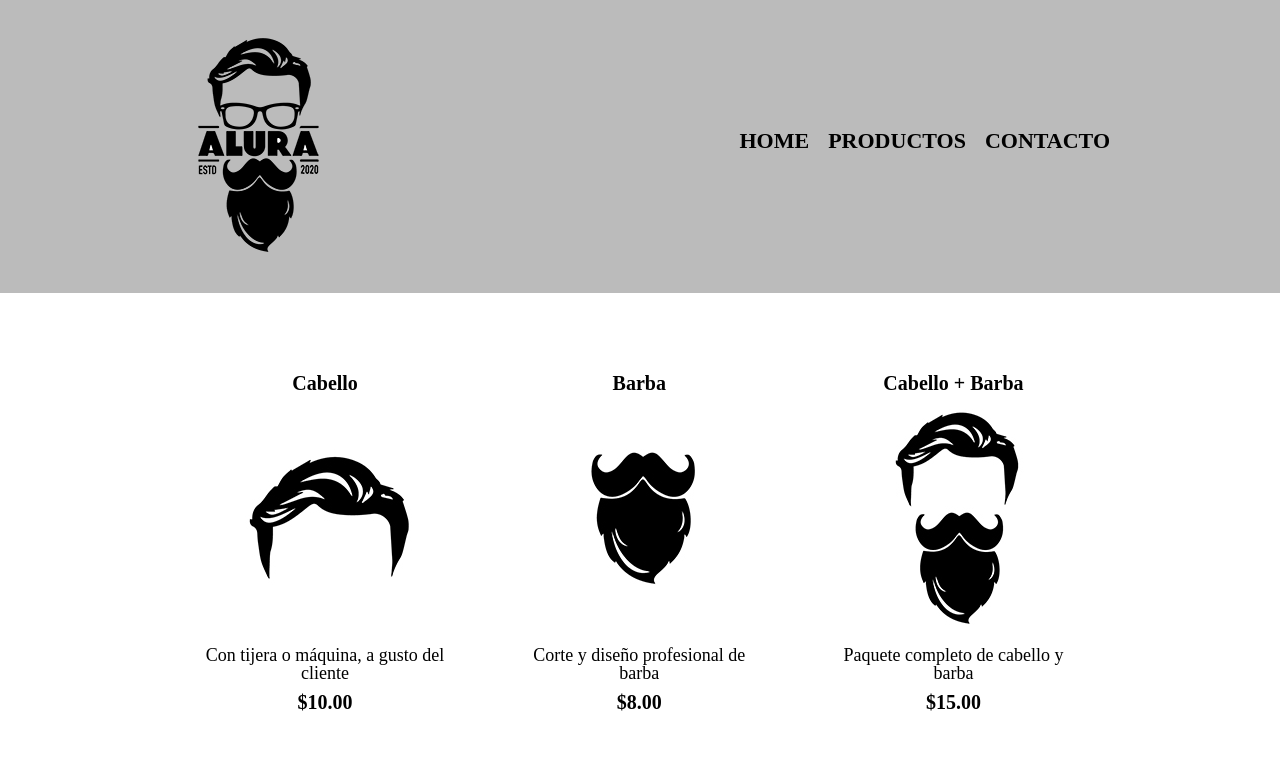
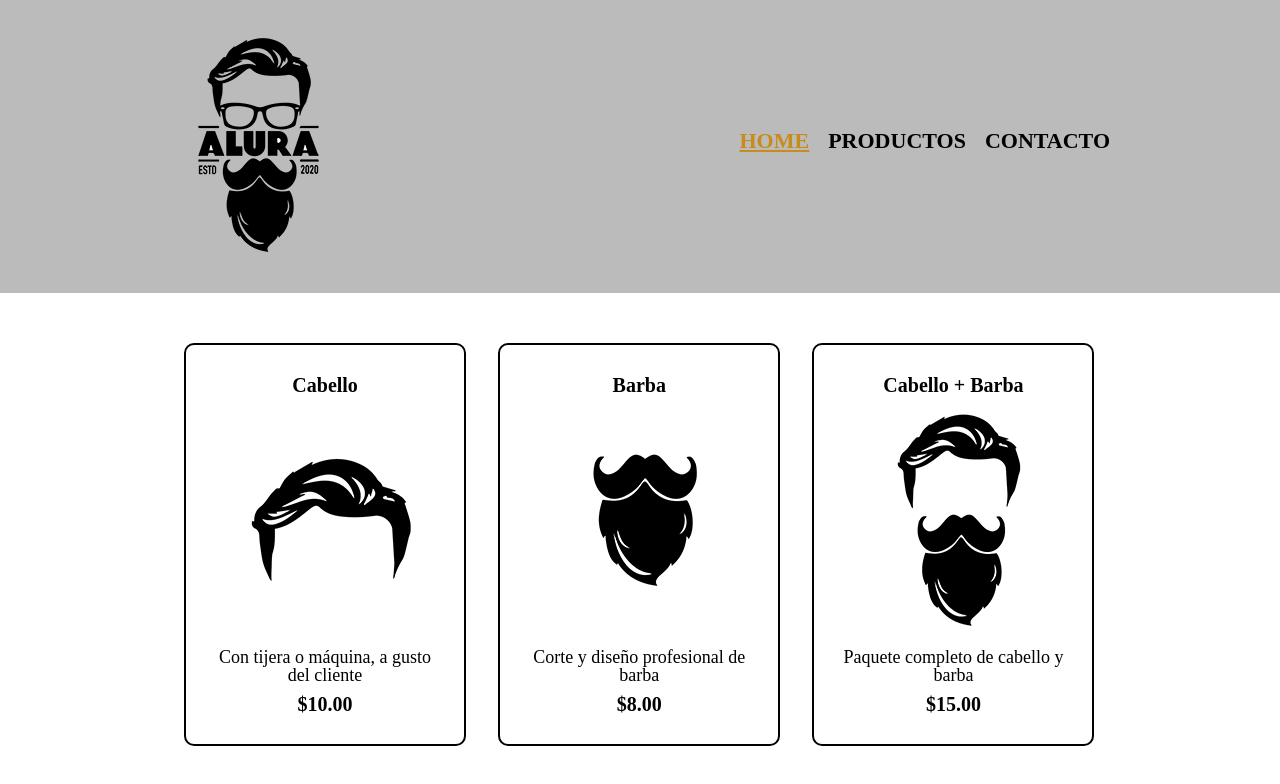
Before and after one commit to JoseFAllende/BarberiaAlura, a plain HTML site: page productos.html in a window 1280 px wide. In both pictures the pointer is over the link "HOME". Drawn offline with Linux system fonts and the light colour scheme.

Commit message:
bordesItems y hover del navbar

```diff
--- a/productos.css
+++ b/productos.css
@@ -28,6 +28,13 @@ nav a{
     font-size: 22px;
     text-decoration: none;
 }
+/* Propiedad hover captura el movimiento del mouse sobre el elemento (item del nav) */
+nav a:hover{
+color: #c78c19;
+/* Subrayado links de navegacion */
+text-decoration: underline;
+
+}
 .productos{
     width: 940px;
     margin: 0px auto;
@@ -42,6 +49,14 @@ nav a{
     margin: 0 1.5%;
     padding: 30px 20px;
     box-sizing: border-box;
+    /* Propiedades de borde individuales
+    border-color: #000000;
+    border-width: 2px;
+    border-style: solid; */
+    /* Propiedad unificada. Respetar el orden */
+    border: 2px solid #000000;
+    /* Bordes redondeados */
+    border-radius: 10px;
 }
 
 .productos h2{
```
